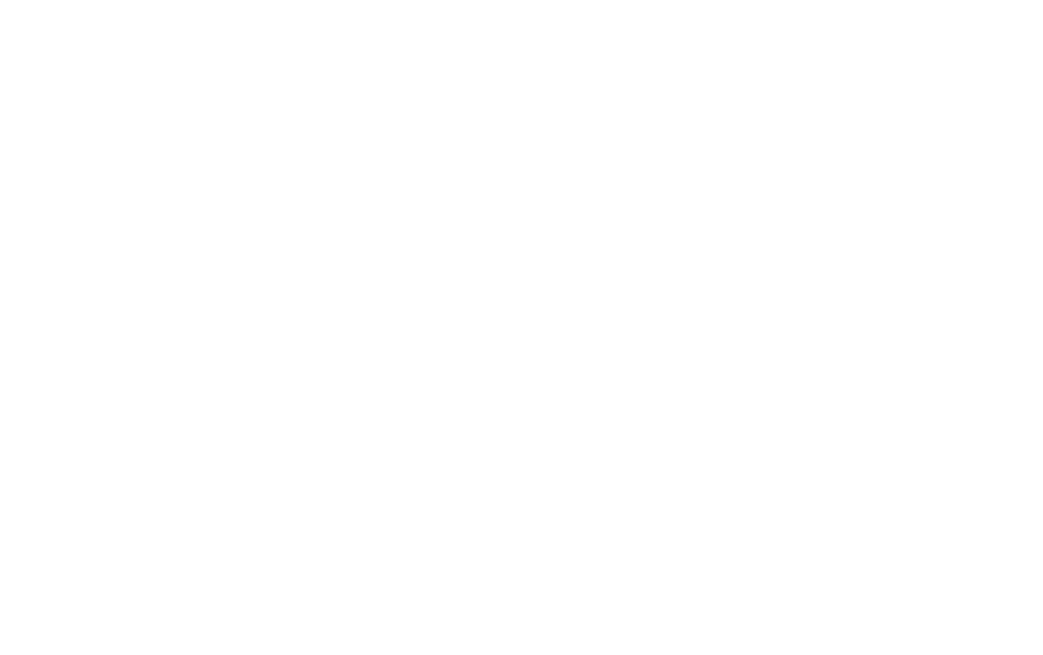
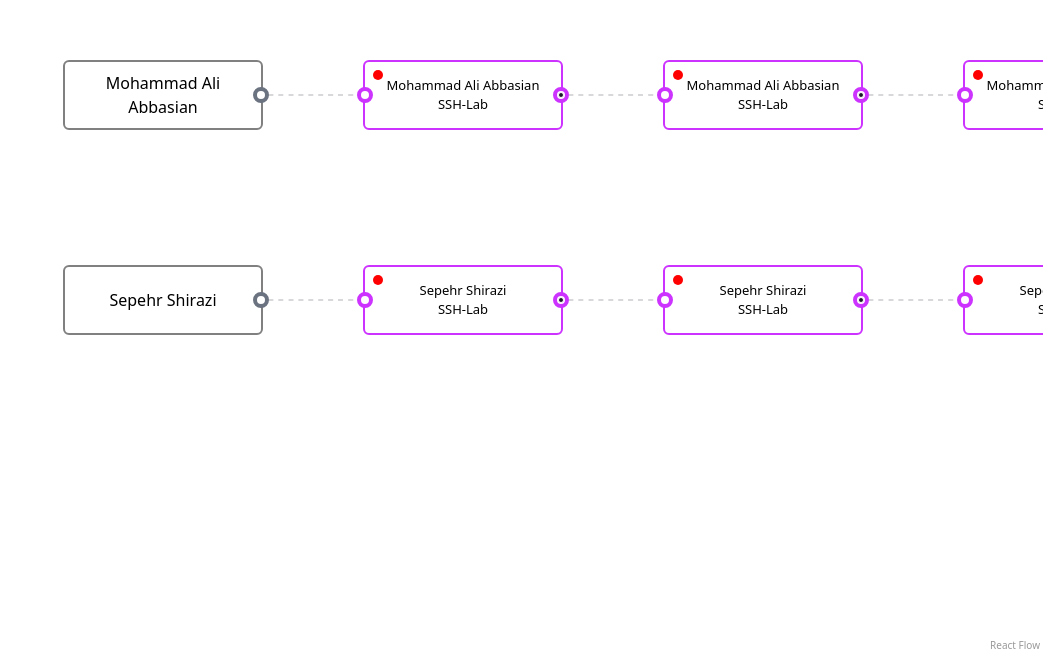
Before and after one commit to sepehrshz/workflow, a React (Vite) app: page /sessions in a window 1280 px wide. Before the commit this address had no page. Shown: the part 145-800 px from the top of the page, without its empty margins (237-1280 px from the left). Built offline with nearby package versions, Linux system fonts and the light colour scheme.

Commit message:
add session page

```diff
--- a/src/App.tsx
+++ b/src/App.tsx
@@ -1,4 +1,5 @@
-import Flow from "./pages/Flow"
+import LogsFlow from "./pages/LogsFlow"
+import SessionsFlow from "./pages/SessionsFlow";
 import UserFlow from "../src/pages/UserFlow"
 import { BrowserRouter, Routes, Route } from "react-router-dom";
 
@@ -6,8 +7,9 @@ function App() {
   return (
     <BrowserRouter>
       <Routes>
-        <Route path="/" element={<div style={{height: '100vh', width: '100%'}}><Flow /></div>}/>
-        <Route path="/user/:id" element={<div style={{height: '100vh', width: '100%'}}><UserFlow /></div>}/>
+        <Route path="/logs" element={<div style={{height: '100vh', width: '100%'}}><LogsFlow /></div>}/>
+        <Route path="/sessions" element={<div style={{height: '100vh', width: '100%'}}><SessionsFlow /></div>}/>
+        <Route path="/logs/user/:id" element={<div style={{height: '100vh', width: '100%'}}><UserFlow /></div>}/>
       </Routes>
     </BrowserRouter>
   )
--- a/assets/sessions.json
+++ b/src/assets/sessions.json
@@ -34,7 +34,7 @@
       "clientIpDesc": "LAN",
       "userAgent": "Mozilla/5.0 (X11; Ubuntu; Linux x86_64; rv:127.0) Gecko/20100101 Firefox/127.0",
       "userAgentDesc": "Firefox 127.0 | Ubuntu | Other",
-      "status": "disconnected",
+      "status": "connected",
       "reviewed": "false",
       "message": "The User [mali] forcibly close the session",
       "operations": "[\"clipboard\",\"upload\",\"download\",\"edit\",\"rename\",\"delete\",\"log_success\",\"supervisor_interact\"]"
@@ -48,7 +48,7 @@
       "accessType": "portal",
       "protocol": "ssh",
       "appName": "SSH-Lab",
-      "userName": "Mohammad Ali Abbasian",
+      "userName": "Sepehr Shirazi",
       "dstIp": "192.168.6.119",
       "clientIp": "192.168.6.104",
       "clientIpDesc": "LAN",
@@ -108,7 +108,7 @@
       "accessType": "portal",
       "protocol": "ssh",
       "appName": "SSH-Lab",
-      "userName": "Mohammad Ali Abbasian",
+      "userName": "Sepehr Shirazi",
       "dstIp": "192.168.6.119",
       "clientIp": "192.168.6.104",
       "clientIpDesc": "LAN",
@@ -168,7 +168,7 @@
       "accessType": "portal",
       "protocol": "ssh",
       "appName": "SSH-Lab",
-      "userName": "Mohammad Ali Abbasian",
+      "userName": "Sepehr Shirazi",
       "dstIp": "192.168.6.119",
       "clientIp": "192.168.6.104",
       "clientIpDesc": "LAN",
@@ -399,4 +399,4 @@
       "message": "",
       "operations": "[\"clipboard\",\"upload\",\"download\",\"edit\",\"rename\",\"delete\",\"log_success\",\"supervisor_interact\"]"
     }
-  ],
+  ]
--- a/assets/userLogs.json
+++ b/src/assets/userLogs.json
@@ -115,14 +115,14 @@
       "owner": "6fed5ef8-c214-473d-a56a-9d2b61e41b31",
       "name": "b7fd7fe105db7a6a28e15d7b8fd9765f",
       "createdTime": "2024-07-09T10:16:07.303451+03:30",
-      "userName": "Mohammad Ali Abbasian",
+      "userName": "Sepehr Shirazi",
       "clientIp": "192.168.6.104",
       "clientIpDesc": "LAN",
       "userAgent": "Mozilla/5.0 (X11; Linux x86_64) AppleWebKit/537.36 (KHTML, like Gecko) Chrome/126.0.0.0 Safari/537.36",
       "userAgentDesc": "Chrome 126.0.0 | Linux | Other",
-      "status": "connected",
+      "status": "disconnected",
       "isSuccess": "true",
-      "result": "login",
+      "result": "signout",
       "sessionIdentifier": "d6ff04c410"
     },
     {
@@ -157,7 +157,7 @@
       "owner": "6fed5ef8-c214-473d-a56a-9d2b61e41b31",
       "name": "ebdcbb730a71060fccee8a924fc27baa",
       "createdTime": "2024-07-09T08:13:51.558626+03:30",
-      "userName": "Mohammad Ali Abbasian",
+      "userName": "Sepehr Shirazi",
       "clientIp": "192.168.6.104",
       "clientIpDesc": "LAN",
       "userAgent": "Mozilla/5.0 (X11; Linux x86_64) AppleWebKit/537.36 (KHTML, like Gecko) Chrome/126.0.0.0 Safari/537.36",
--- /dev/null
+++ b/src/components/LogNode.tsx
@@ -0,0 +1,37 @@
+import { useState } from "react";
+import { Handle, Position } from "@xyflow/react";
+const LogNode = ({userLog}) => {
+    const [click, setClick] = useState(false);
+    return (
+        <div onClick={() => setClick(prevClick => !prevClick)}>
+            <Handle
+            className="h-4 w-4 border-4 bg-white border-[#cc33ff]"
+            type="source"
+            position={Position.Right}
+            />
+            <Handle
+            className="h-4 w-4 border-4 bg-white border-[#cc33ff]"
+            type="target"
+            position={Position.Left}
+            />
+            <div>{userLog.userName}</div>
+            <div>{userLog.result ? `Action: ${userLog.result}` : 'Action: login'}</div>
+            {userLog.status == "connected" ?
+                <svg className="absolute top-2 left-2" height="10" width="10">
+                    <circle r="5" cx="5" cy="5" fill="green"/>
+                </svg> :
+                <svg className="absolute top-2 left-2" height="10" width="10">
+                    <circle r="5" cx="5" cy="5" fill="red"/>
+                </svg>
+            }
+            <div className={click ? "border-2 rounded-md p-4 shadow-lg border-slate-400 absolute w-full left-0 top-full mt-2 transition-all duration-500"
+                : "border-2 rounded-md p-4 shadow-lg border-slate-400 absolute w-full left-0 top-full mt-2 -translate-y-10 opacity-0 transition-all duration-500"}>
+                <div>IP: {userLog.clientIp}</div>
+                <div className="mt-2">IpDesc: {userLog.clientIpDesc}</div>
+                <div>Time: {userLog.createdTime}</div>
+            </div>
+        </div>
+    );
+}
+
+export default LogNode;
--- a/components/Node.tsx
+++ b/src/components/SessionNode.tsx
@@ -1,7 +1,7 @@
 import { useState } from "react";
 import { Handle, Position } from "@xyflow/react";
-const Node = ({userLog}) => {
-    const [click, setClick] = useState(false)
+const SessionNode = ({userSession}) => {
+    const [click, setClick] = useState(false);
     return (
         <div onClick={() => setClick(prevClick => !prevClick)}>
             <Handle
@@ -14,9 +14,9 @@ const Node = ({userLog}) => {
             type="target"
             position={Position.Left}
             />
-            <div>{userLog.userName}</div>
-            <div>{userLog.result ? `Action: ${userLog.result}` : 'Action: login'}</div>
-            {userLog.status == "connected" ?
+            <div>{userSession.userName}</div>
+            <div>{userSession.appName}</div>
+            {userSession.status == "connected" ?
                 <svg className="absolute top-2 left-2" height="10" width="10">
                     <circle r="5" cx="5" cy="5" fill="green"/>
                 </svg> :
@@ -24,14 +24,13 @@ const Node = ({userLog}) => {
                     <circle r="5" cx="5" cy="5" fill="red"/>
                 </svg>
             }
-                <div className={click ? "bg-white border-2 rounded-md p-4 shadow-lg border-slate-400 absolute w-full left-0 top-full opacity-100 mt-2 transition-all duration-500"
-                    : "border-2 rounded-md p-4 shadow-lg border-slate-400 absolute w-full left-0 top-full mt-2 -translate-y-10 opacity-0 transition-all duration-500"}>
-                    <div>IP: {userLog.clientIp}</div>
-                    <div className="mt-2">IpDesc: {userLog.clientIpDesc}</div>
-                    <div>Time: {userLog.createdTime}</div>
-                </div>
+            <div className={click ? "border-2 rounded-md p-4 shadow-lg border-slate-400 absolute w-full left-0 top-full mt-2 transition-all duration-500"
+                : "border-2 rounded-md p-4 shadow-lg border-slate-400 absolute w-full left-0 top-full mt-2 -translate-y-10 opacity-0 transition-all duration-500"}>
+                <div>IP: {userSession.clientIp}</div>
+                <div>Duration: {userSession.duration}</div>
+            </div>
         </div>
     );
 }
 
-export default Node;
+export default SessionNode;
--- /dev/null
+++ b/src/components/UserNode.tsx
@@ -0,0 +1,16 @@
+import { Handle, Position } from "@xyflow/react";
+
+const UserNode = ({userName}) => {
+    return (
+        <div>
+            <Handle
+            className="h-4 w-4 border-4 bg-white border-gray-500"
+            type="source"
+            position={Position.Right}
+            />
+            <div>{userName}</div>
+        </div>
+    );
+}
+
+export default UserNode;
--- /dev/null
+++ b/src/pages/SessionsFlow.tsx
@@ -0,0 +1,97 @@
+import { useState } from 'react';
+import SessionNode from '../components/SessionNode';
+import UserNode from '../components/UserNode';
+import { ReactFlow } from '@xyflow/react';
+import '@xyflow/react/dist/style.css';
+import userSession from '../assets/sessions.json';
+
+function SessionsFlow() {
+const initialNodes = [], initialEdges = [];
+
+//sort logs by created time
+userSession.sort((a, b) => new Date(a.createdTime) - new Date(b.createdTime));
+
+//get all usernames
+const userNames = userSession.reduce((acc, item) => {
+  if (!acc.includes(item.userName)) {
+    acc.push(item.userName);
+  }
+  return acc;
+}, []);
+
+//add user nodes to initialNodes array
+userNames.forEach((user, index) => {
+  initialNodes.push({
+    id: user,
+    data: {label: <UserNode userName={user} />},
+    position: {x: 300, y: (index+1) * 205},
+    count: 0,
+    lastIndex: 1,
+    type: "output",
+    targetPosition: "right",
+    style: {
+      width: "200px",
+      height: "70px",
+      border: "2px solid gray",
+      borderRadius: "6px",
+      display: "flex",
+      justifyContent: "center",
+      alignItems: "center",
+      fontSize: "16px"
+    }
+  });
+  initialEdges.push({
+    id: user,
+    source: user,
+    target: user + "1",
+    animated: true
+  })
+})
+
+//add logs node
+userSession.forEach((log, index) => {
+    const user = initialNodes.find(item => item.id == log.userName);
+    user.count++;
+    const positionY = user.position.y;
+    initialNodes.push({
+        id: user.id+user.count,
+        type: 'custom',
+        data: {label: <SessionNode userSession={userSession[index]} />},
+        position: { y: positionY, x: ((user.count + 1) * 300)},
+        sourcePosition: 'right',
+        targetPosition: 'left',
+        style: {
+            width: "200px",
+            height: "70px",
+            fontSize: "13px",
+            display: "flex",
+            justifyContent: "center",
+            alignItems: "center",
+            cursor: "pointer",
+            border: "2px solid #cc33ff",
+            borderRadius: "6px",
+            visibility: "visible"
+        }
+    });
+    if(index+1 !== userSession.length) {
+      initialEdges.push({
+        id: user.id + "-e" + user.lastIndex + "-" + (user.lastIndex+1),
+        source: user.id + user.lastIndex,
+        target: user.id + (user.lastIndex+1),
+        animated: true
+      });
+      user.lastIndex++;
+    }
+  })
+  console.log(initialEdges)
+  const [nodes, setNodes] = useState(initialNodes);
+  const [edges, setEdges] = useState(initialEdges);
+  return (
+      <ReactFlow
+        nodes={nodes}
+        edges={edges}
+      />
+  );
+}
+
+export default SessionsFlow;
--- a/src/pages/UserFlow.tsx
+++ b/src/pages/UserFlow.tsx
@@ -1,15 +1,18 @@
-import { ReactFlow } from '@xyflow/react';
+import { ReactFlow, useEdgesState, useNodesState } from '@xyflow/react';
 import '@xyflow/react/dist/style.css';
-import userLogs from '../../assets/userLogs.json';
+import userLogs from '../assets/userLogs.json';
+import userSession from '../assets/sessions.json';
 import { useParams } from 'react-router-dom';
-import { useState } from 'react';
-import UserNode from '../../components/UserNode';
-import Node from '../../components/Node';
+import { useEffect, useCallback, useState } from 'react';
+import { Handle, Position } from '@xyflow/react';
+import UserNode from '../components/UserNode';
+import LogNode from '../components/LogNode';
 
 function UserFlow() {
 const { id } = useParams();
 const initialNodes = [], initialEdges = [];
 userLogs.sort((a, b) => new Date(a.createdTime) - new Date(b.createdTime));
+userSession.sort((a, b) => new Date(a.createdTime) - new Date(b.createdTime));
 const windowHeight = window.innerHeight;
 const centerY = windowHeight / 2;
 initialNodes.push({
@@ -27,19 +30,24 @@ initialNodes.push({
       justifyContent: "center",
       alignItems: "center",
       fontSize: "16px"
-    }
+    },
   });
 
 const filteredLog = userLogs.filter(item => item.userName === id);
-let loginCount = -1 * (userLogs.filter(item => item.result === "login").length - 1) / 2 , prevloginIndex = 0;
-console.log(loginCount)
+let loginCount = -1 * (filteredLog.filter(item => item.result === "login").length - 1) / 2 , prevloginIndex = 0;
+
+const expand = (loginIndex: number, signoutIndex: number) => {
+    const expandNodeIndex = initialNodes.findIndex(item => item.id === loginIndex+"-expand");
+    initialNodes.splice(expandNodeIndex, 1);
+    setNodes(initialNodes);
+}
+
 filteredLog.forEach((log, index) => {
-    console.log(loginCount)
     if(log.result === "login") {
         prevloginIndex = index;
         initialNodes.push({
             id: index.toString(),
-            data: {label: <Node userLog={filteredLog[index]}/>},
+            data: {label: <LogNode userLog={filteredLog[index]}/>},
             position: {x: 600, y: loginCount * 205 + centerY},
             sourcePosition: "right",
             targetPosition: "left",
@@ -58,16 +66,51 @@ filteredLog.forEach((log, index) => {
         })
         loginCount++;
         initialEdges.push({
-            id: "e"+id+index.toString(),
+            type: "smoothstep",
+            id: "e"+id+"-"+index.toString(),
             source: id,
             target: index.toString(),
             animated: true
         })
     }
     else if(log.result === "signout") {
+        const loginIndex = prevloginIndex;
+        initialNodes.push({
+            id: prevloginIndex+"-expand",
+            data: {label:
+                <div onClick={() => expand(loginIndex, index)}>
+                    <Handle
+                    className="h-4 w-4 border-4 bg-white border-gray-400"
+                    type="source"
+                    position={Position.Right}
+                    />
+                    <Handle
+                    className="h-4 w-4 border-4 bg-white border-gray-400"
+                    type="target"
+                    position={Position.Left}
+                    />
+                    <div>Expand</div>
+                </div>
+            },
+            position: {x: 900, y: (loginCount-1) * 205 + 15 + centerY},
+            sourcePosition: "right",
+            targetPosition: "left",
+            style: {
+                width: "100px",
+                height: "40px",
+                fontSize: "13px",
+                display: "flex",
+                justifyContent: "center",
+                alignItems: "center",
+                cursor: "pointer",
+                border: "2px solid grey",
+                borderRadius: "6px",
+                visibility: "visible"
+            }
+        })
         initialNodes.push({
             id: index.toString(),
-            data: {label: <Node userLog={filteredLog[index]}/>},
+            data: {label: <LogNode userLog={filteredLog[index]}/>},
             position: {x: 1100, y: (loginCount-1) * 205 + centerY},
             sourcePosition: "right",
             targetPosition: "left",
@@ -83,21 +126,58 @@ filteredLog.forEach((log, index) => {
                 borderRadius: "6px",
                 visibility: "visible"
             }
+        });
+        initialEdges.push({
+            id: "e-" + prevloginIndex + "-expand",
+            source: prevloginIndex.toString(),
+            target: prevloginIndex + "-expand",
+            animated: true
         })
         initialEdges.push({
-            id: "e"+prevloginIndex.toString()+index.toString(),
-            source: prevloginIndex.toString(),
+            id: "e"+prevloginIndex.toString() + "-" +index.toString(),
+            source: prevloginIndex + "-expand",
             target: index.toString(),
             animated: true
         })
+        console.log(initialEdges)
     }
 })
-const [nodes, setNodes] = useState(initialNodes);
-const [edges, setEdges] = useState(initialEdges);
+const [nodes, setNodes, onNodesChange] = useNodesState(initialNodes);
+const [edges, setEdges, onEdgesChange] = useEdgesState(initialEdges);
+console.log(nodes)
+
+const onNodesDelete = useCallback((deleted) => {
+    setEdges(
+        deleted.reduce((acc, node) => {
+          const incomers = getIncomers(node, nodes, edges);
+          const outgoers = getOutgoers(node, nodes, edges);
+          const connectedEdges = getConnectedEdges([node], edges);
+
+          const remainingEdges = acc.filter(
+            (edge) => !connectedEdges.includes(edge),
+          );
+
+          const createdEdges = incomers.flatMap(({ id: source }) =>
+            outgoers.map(({ id: target }) => ({
+              id: `${source}->${target}`,
+              source,
+              target,
+            })),
+          );
+
+          return [...remainingEdges, ...createdEdges];
+        }, edges),
+      );
+    },
+    [nodes, edges],
+);
   return (
       <ReactFlow
         nodes={nodes}
         edges={edges}
+        onNodesDelete={onNodesDelete}
+        onNodesChange={onNodesChange}
+        onEdgesChange={onEdgesChange}
       />
   );
 }
--- a/tailwind.config.js
+++ b/tailwind.config.js
@@ -3,6 +3,7 @@ export default {
   content: [
     "./index.html",
     "./src/**/*.{js,ts,jsx,tsx}",
+    "./components/**/*.{js,ts,jsx,tsx}",
   ],
   theme: {
     extend: {
--- a/tsconfig.app.json
+++ b/tsconfig.app.json
@@ -23,5 +23,5 @@
     "noUnusedParameters": true,
     "noFallthroughCasesInSwitch": true
   },
-  "include": ["src", "components/Node.tsx", "src/pages/Flow.tsx", "components/UserNode.tsx"]
+  "include": ["src", "src/components/LogNode.tsx", "src/pages/LogsFlow.tsx", "src/components/UserNode.tsx"]
 }
```
Also changed, not shown: components/UserNode.tsx (deleted, +0 -19 lines), src/pages/LogsFlow.tsx (renamed from src/pages/Flow.tsx, +7 -6 lines), 1 other file (tests, documents, lock files or other folders).
